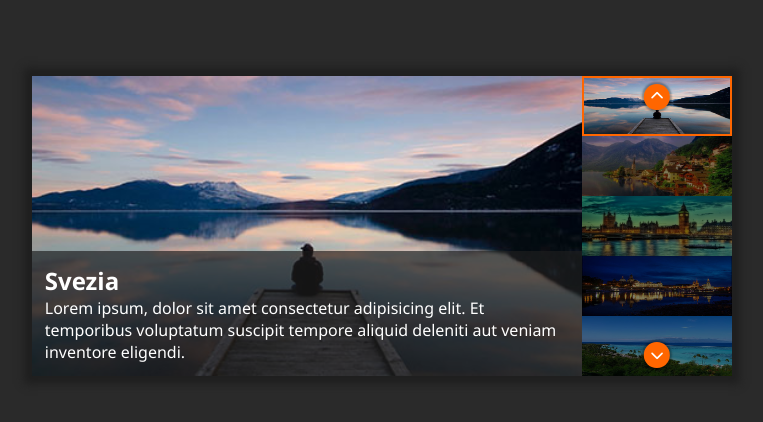
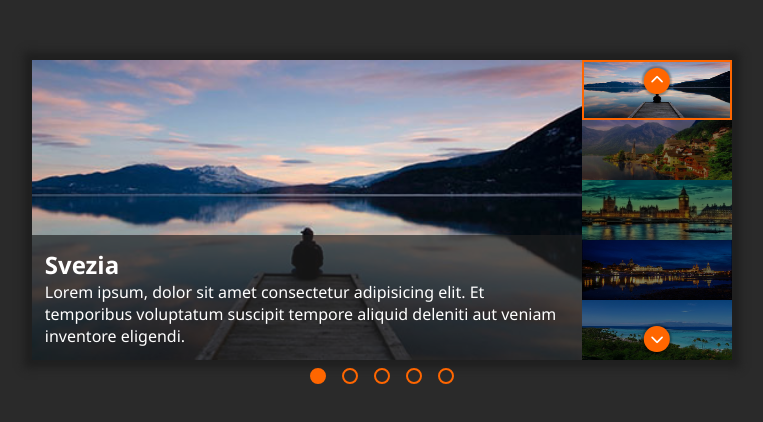
Before and after one commit to 8devil3/vue-slider, a plain HTML site: page index.html in a window 1280 px wide. Shown: the part 174-596 px from the top of the page, without its empty margins (258-1021 px from the left). Drawn offline with nearby package versions, Linux system fonts and the light colour scheme.

Commit message:
aggiunti slider circles

```diff
--- a/css/style.css
+++ b/css/style.css
@@ -13,6 +13,18 @@ body {
     display: flex;
     flex-direction: column;
     height: 100vh;
+    align-items: center;
+    justify-content: center;
+}
+
+#root {
+    display: flex;
+    flex-direction: column;
+}
+
+.circles-wrap {
+    display: flex;
+    justify-content: center;
 }
 
 #container {
@@ -101,51 +113,15 @@ body {
     bottom: 0.5rem;
 }
 
-/* .img-size {
-    display: flex;
-    align-items: center;
-    margin: 1rem 0;
+.circle {
+    width: 1rem;
+    height: 1rem;
+    border: 2px #f60 solid;
+    margin: 0.5rem;
+    border-radius: 50%;
+    cursor: pointer;
 }
 
-img {
-    display: block;
-    margin: 1.5rem 0;
-    box-shadow: 0 0 4px 4px #1f1f1f;
-    border-radius: 1rem;
+.circle-active {
+    background-color: #f60;
 }
-
-.input-field {
-    display: flex;
-    flex-direction: column;
-    align-items: center;
-    margin: 0 1rem;
-}
-
-input {
-    padding: 0.5rem 1rem;
-    width: 120px;
-    border-radius: 100px;
-    border: 0;
-} */
-
-/* label {
-    margin-bottom: 0.5rem;
-}
-
-button {
-    display: block;
-    border: 0;
-    background-color: #f60;
-    border-radius: 100px;
-    padding: 0.5rem 0.8rem;
-    color: white;
-    text-transform: uppercase;
-    margin: 0 0.5rem;
-    font-weight: 600;
-    cursor: pointer;
-    transition: background-color 0.2s;
-}
-
-button:hover {
-    background-color: #f80;
-} */
--- a/index.html
+++ b/index.html
@@ -13,7 +13,7 @@
 </head>
 
 <body>
-
+    <div id="root">
         <div id="container">
 
             <div class="slide" @mouseover="stopSlides" @mouseleave="autoSlides">
@@ -26,7 +26,8 @@
 
             <div class="thumbs-wrapper">
 
-            <div v-for="(thumb, index) in arrSlides" :class="activeIndex == index ? 'thumbs-active' : ''" @click="activeIndex = index" class="thumbs">
+                <div v-for="(thumb, index) in arrSlides" :class="activeIndex == index ? 'thumbs-active' : ''"
+                    @click="activeIndex = index" class="thumbs">
                     <img :src="arrSlides[index].img" />
                 </div>
 
@@ -36,6 +37,10 @@
 
         </div>
 
+        <div class="circles-wrap">
+            <div class="circle" v-for="(itm, index) in arrSlides" :class="activeIndex == index ? 'circle-active' : ''" @click="setActiveIndex(index)"></div>
+        </div>
+    </div>
 
     <script src="https://cdn.jsdelivr.net/npm/vue@2/dist/vue.js"></script>
     <script src="js/array.js"></script>
--- a/js/main.js
+++ b/js/main.js
@@ -1,5 +1,5 @@
 const app = new Vue({
-    el: '#container',
+    el: '#root',
     data: {
         activeIndex: 0,
         arrSlides: [],
@@ -27,6 +27,9 @@ const app = new Vue({
         stopSlides() { // fermo le slides
             clearInterval(this.clock);
         },
+        setActiveIndex(index) { // click sui pallini
+            this.activeIndex = index;
+        },
         getData() { // ricavo i dati dagli array di parteza. Prima ho appurato (manualmente) che i tre array di partenza abbiano la stessa length, altrimenti riceverei campi vuoti
             items.forEach((itm, indx) => {
                 this.arrSlides.push({img:items[indx], title:title[indx], text:text[indx]});
```
Lines whose indentation alone changed are shown as unchanged.
